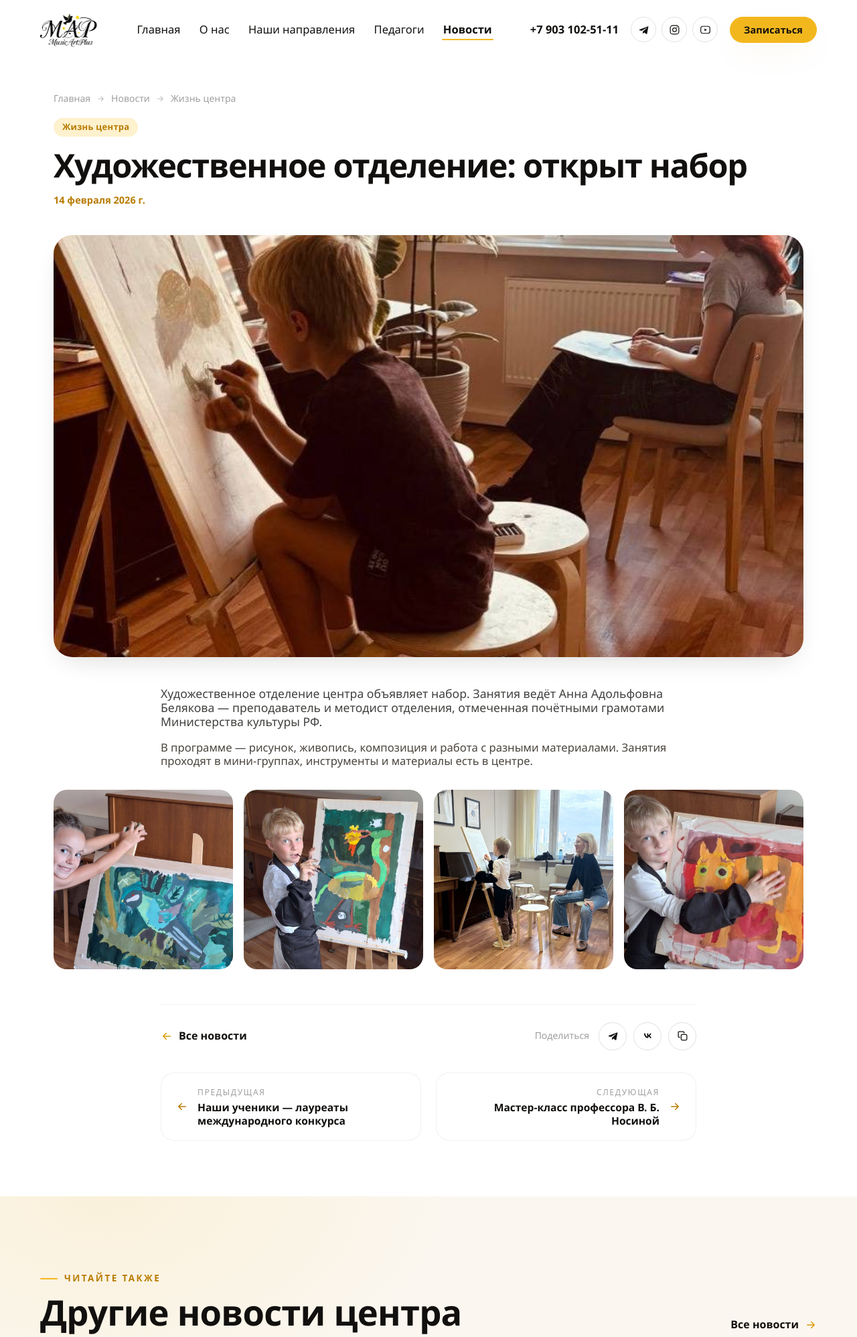
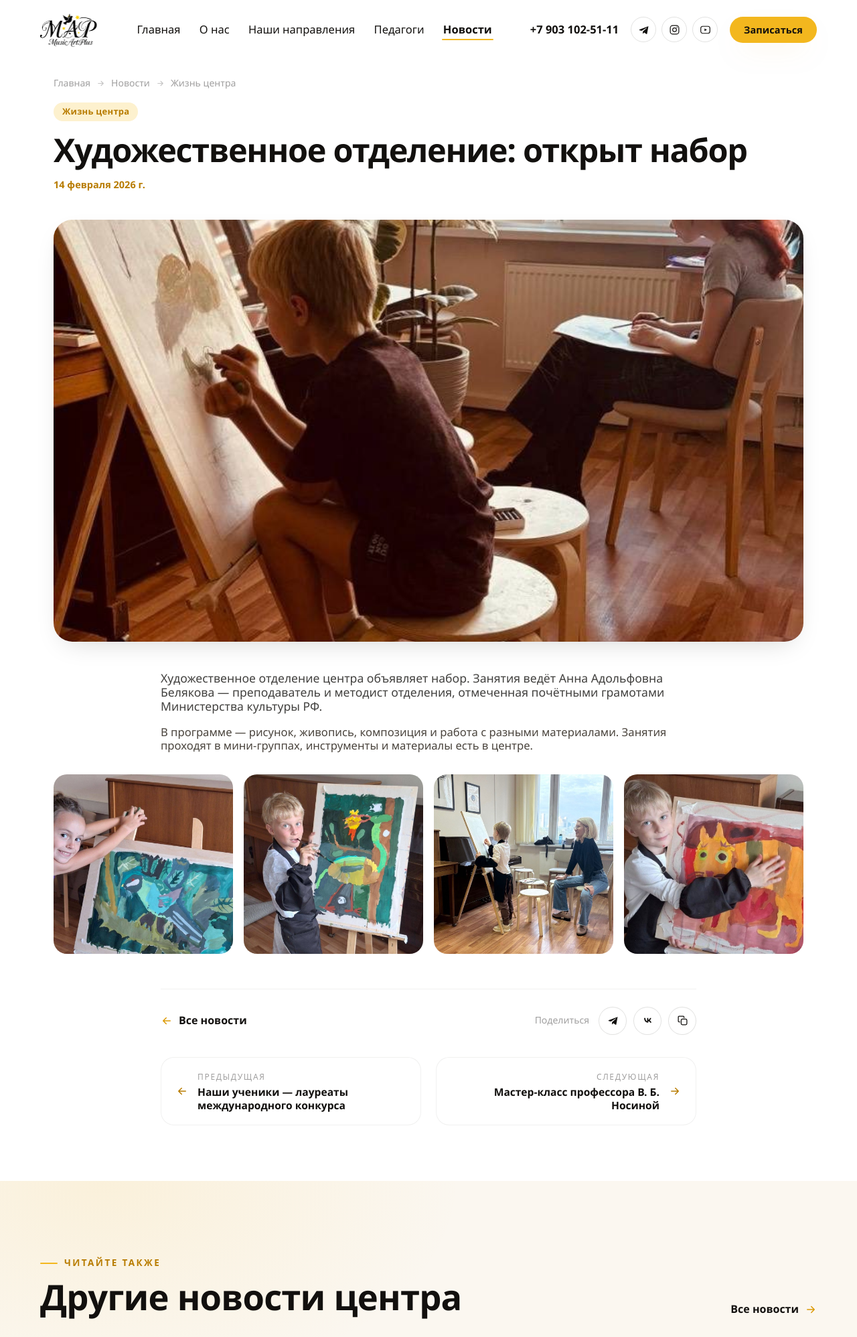
Before and after one commit to jahongirX/musicartplus, a PHP site: page /news-art.html in a window 1280 px wide. Shown: the top 1996 px of the page at 67% size. Run offline with PHP 8.4, Linux system fonts and the light colour scheme; some web fonts are replaced.

Commit message:
Убран лишний воздух над статьёй; шапка не уезжает под панель WordPress
Над крошками оставалось 52 пикселя пустоты сверх высоты шапки. На страницах
с обложкой во весь экран это место занято фотографией, а на новости под белой
шапкой шло белое поле — оно и читалось как дыра. Оставил 30 пикселей на
широком экране и 16 на телефоне.

Заодно: шапка сайта позиционирована fixed от верха окна, а панель WordPress
висит поверх — у вошедшего в админку срезало верх логотипа. Сдвинул шапку
на высоту панели, с учётом того, что на узких экранах панель выше.

Co-Authored-By: Claude Opus 5 (1M context) <noreply@anthropic.com>

```diff
--- a/assets/css/style.css
+++ b/assets/css/style.css
@@ -1158,7 +1158,10 @@ body.menu-open .mobile-menu{opacity:1;visibility:visible;transform:none}
    29. Страница новости
    ============================================================ */
 .article{
-  padding-top:calc(var(--header-h) + clamp(26px,4vw,52px));
+  /* Шапка перекрывает содержимое, поэтому её высоту компенсируем. Сверху
+     остаётся только воздух: на странице новости нет обложки во всю ширину,
+     и пустое поле под шапкой сразу бросается в глаза. */
+  padding-top:calc(var(--header-h) + clamp(16px,2.2vw,30px));
   padding-bottom:clamp(54px,6.5vw,96px);
 }
 .article .crumbs{margin-bottom:20px}
```
Also changed, not shown: theme/musicartplus/assets/css/style.css (+12 -1 lines).
